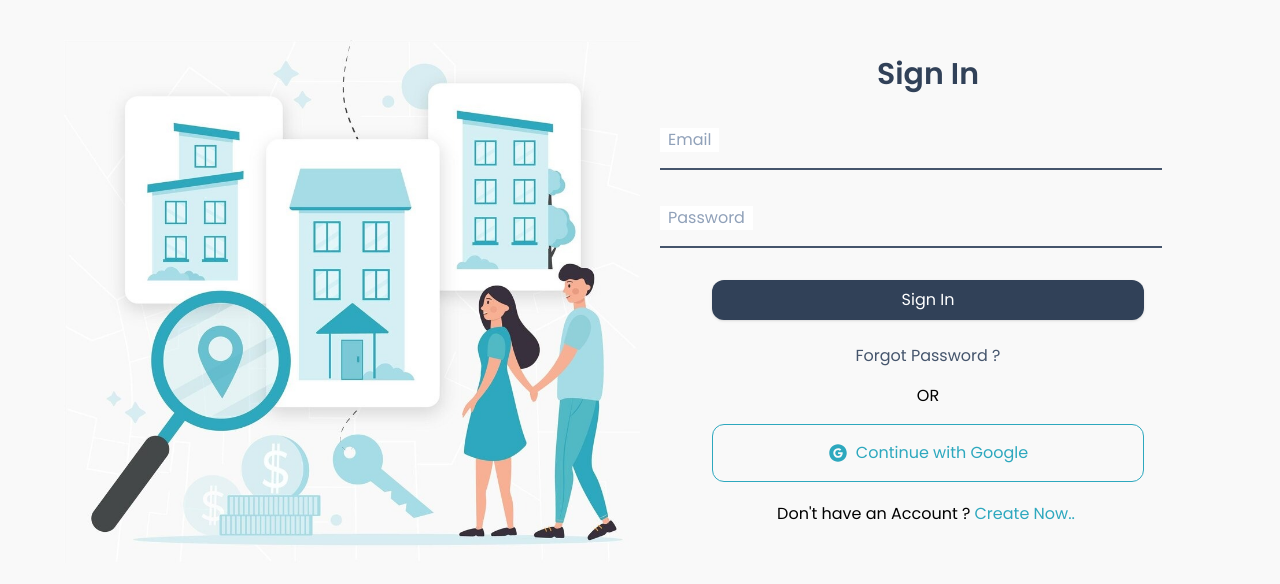
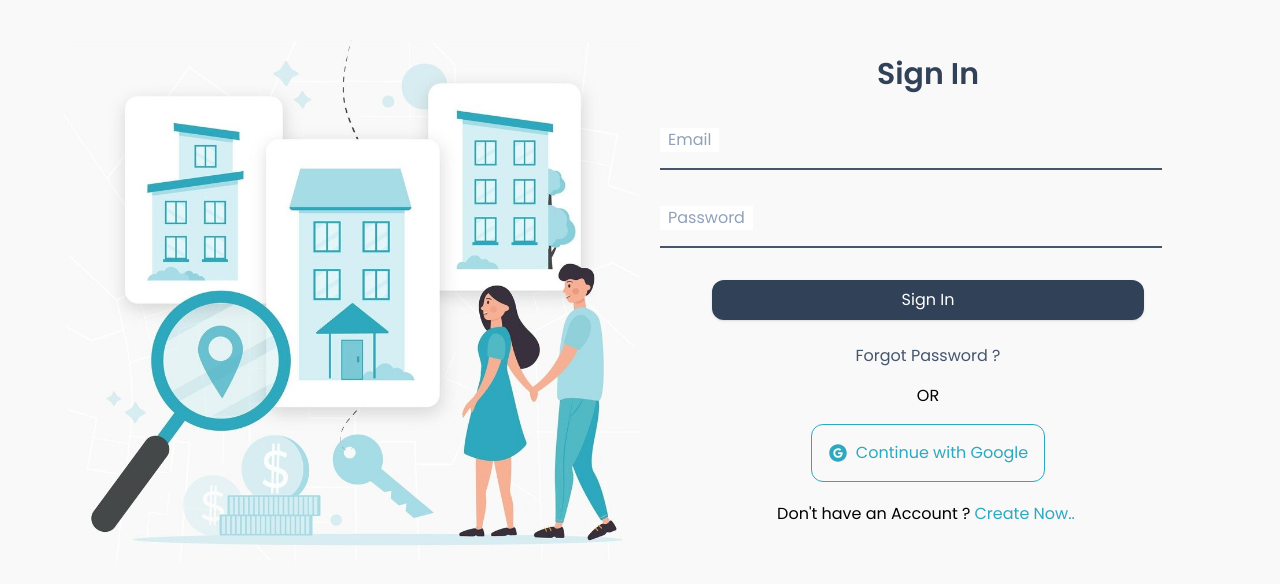
Before and after one commit to ttushaar1906/mern-Estate, a React (Vite) app in the folder frontend/: page /signIn in a window 1280 px wide. Shown: the top 584 px of the page. Built offline with nearby package versions, Linux system fonts and the light colour scheme; no server answers.

Commit message:
Google login integartion

```diff
--- a/frontend/src/apis/userAPI.ts
+++ b/frontend/src/apis/userAPI.ts
@@ -2,6 +2,7 @@ const dbHost = "http://localhost:3000";
 
 export const createUser = `${dbHost}/api/auth/signUp`
 export const loginUser = `${dbHost}/api/auth/signIn`
+export const googleLogin = `${dbHost}/api/auth/googleLogin`
 export const userDetails = `${dbHost}/api/user/user`
 export const logoutUser = `${dbHost}/api/auth/signout`
 export const updateUser = `${dbHost}/api/user/updateUser`
--- /dev/null
+++ b/frontend/src/components/GoogleLogin.tsx
@@ -0,0 +1,46 @@
+// ! Add redux for google Login add snackbar and username in backend
+
+import { AiFillGoogleCircle } from 'react-icons/ai';
+import { auth, googleProvider } from '../firebase';
+import { signInWithPopup } from 'firebase/auth';
+import axios from 'axios';
+import { googleLogin } from '../apis/userAPI';
+import { useNavigate } from 'react-router-dom';
+
+export default function GoogleLogin() {
+  const navigate = useNavigate()
+  const handleGoogleLogin = async (e: React.MouseEvent<HTMLButtonElement>) => {
+    e.preventDefault();
+
+    try {
+      const result = await signInWithPopup(auth, googleProvider);
+      const user = result.user;
+
+      const idToken = await user.getIdToken();
+
+      // ✅ Send token and user data to your backend
+      const response = await axios.post(googleLogin, {
+        email: user.email,
+        name: user.displayName,
+        photo: user.photoURL,
+        token: idToken,
+      }, { withCredentials: true }); // for cookie support
+
+      navigate("/")
+      console.log("Logged in:", response.data);
+    } catch (error: any) {
+      console.error("Google Sign-In Error:", error?.message || error);
+    }
+  };
+
+  return (
+    <button
+      onClick={handleGoogleLogin}
+      className="flex border rounded-xl mt-2 darkColor items-center p-4 gap-2 justify-center hover:cursor-pointer hover:shadow-md">
+      <AiFillGoogleCircle size={20} />
+      <p>
+        Continue with Google
+      </p>
+    </button>
+  )
+}
--- /dev/null
+++ b/frontend/src/firebase.ts
@@ -0,0 +1,18 @@
+// src/firebase.ts
+import { initializeApp } from "firebase/app";
+import { getAuth, GoogleAuthProvider } from "firebase/auth";
+
+const firebaseConfig = {
+  apiKey: import.meta.env.VITE_FIREBASE_API_KEY,
+  authDomain: import.meta.env.VITE_AUTH_DOMAIN,
+  projectId: import.meta.env.VITE_PROJECT_ID,
+  storageBucket: import.meta.env.VITE_STORAGE_BUCKET,
+  messagingSenderId: import.meta.env.VITE_MESSAGING_SENDER_ID,
+  appId: import.meta.env.VITE_APP_ID,
+};
+
+console.log("Auth Domain: ", import.meta.env.VITE_AUTH_DOMAIN);
+
+const app = initializeApp(firebaseConfig);
+export const auth = getAuth(app);
+export const googleProvider = new GoogleAuthProvider();
--- a/frontend/src/pages/SignIn.tsx
+++ b/frontend/src/pages/SignIn.tsx
@@ -9,6 +9,7 @@ import { SnackBarState } from "../interfaces/NotificationInt";
 import { signInSuccess } from "../redux/User/userSlice";
 import { useDispatch } from "react-redux";
 import Cookies from "js-cookie";
+import GoogleLogin from "../components/GoogleLogin";
 
 export default function SignIn() {
 
@@ -134,13 +135,8 @@ export default function SignIn() {
                         <p className="my-2">
                             OR
                         </p>
-                        <div className="flex border rounded-xl w-[75%] mt-2 darkColor items-center p-4 gap-2 justify-center hover:cursor-pointer hover:shadow-md">
-                            <AiFillGoogleCircle size={20} />
-                            <p>
-                                Continue with Google
-                            </p>
-                        </div>
 
+                         <GoogleLogin />
                         <div className="p-3 mt-2">
                             Don't have an Account ?
                             <Link to="/signUp">
--- a/frontend/src/pages/SignUp.tsx
+++ b/frontend/src/pages/SignUp.tsx
@@ -6,6 +6,7 @@ import { useState } from 'react'
 import { ProfileIn } from '../interfaces/ProfileInt'
 import Notification from '../components/Notification'
 import CircularProgress from '@mui/material/CircularProgress';
+import GoogleLogin from '../components/GoogleLogin'
 
 export default function SignUp() {
     const [formData, setFormData] = useState<ProfileIn>({
@@ -127,12 +128,7 @@ export default function SignUp() {
                             OR
                         </span>
 
-                        <div className="flex border rounded-xl w-[75%] mt-2 darkColor items-center p-4 gap-2 justify-center hover:cursor-pointer hover:shadow-md">
-                            <AiFillGoogleCircle size={20} />
-                            <p>
-                                Continue with Google
-                            </p>
-                        </div>
+                      <GoogleLogin />
 
                         <div className="p-3">
                             Already have an account ?
```
Also changed, not shown: frontend/src/controllers/Users/handleGoogleLogin.ts (deleted, +0 -29 lines), 2 other files (tests, documents, lock files or other folders).
